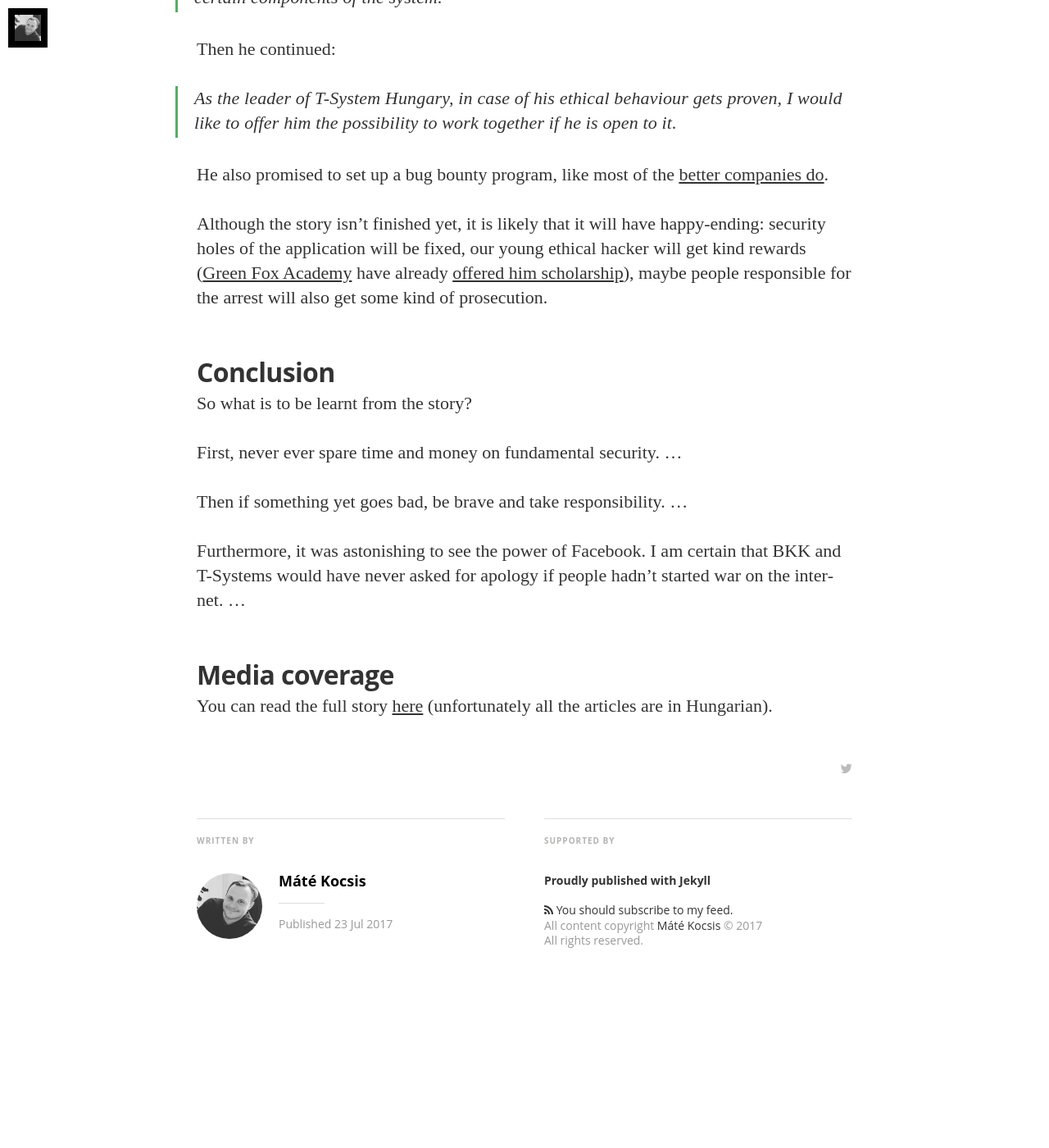
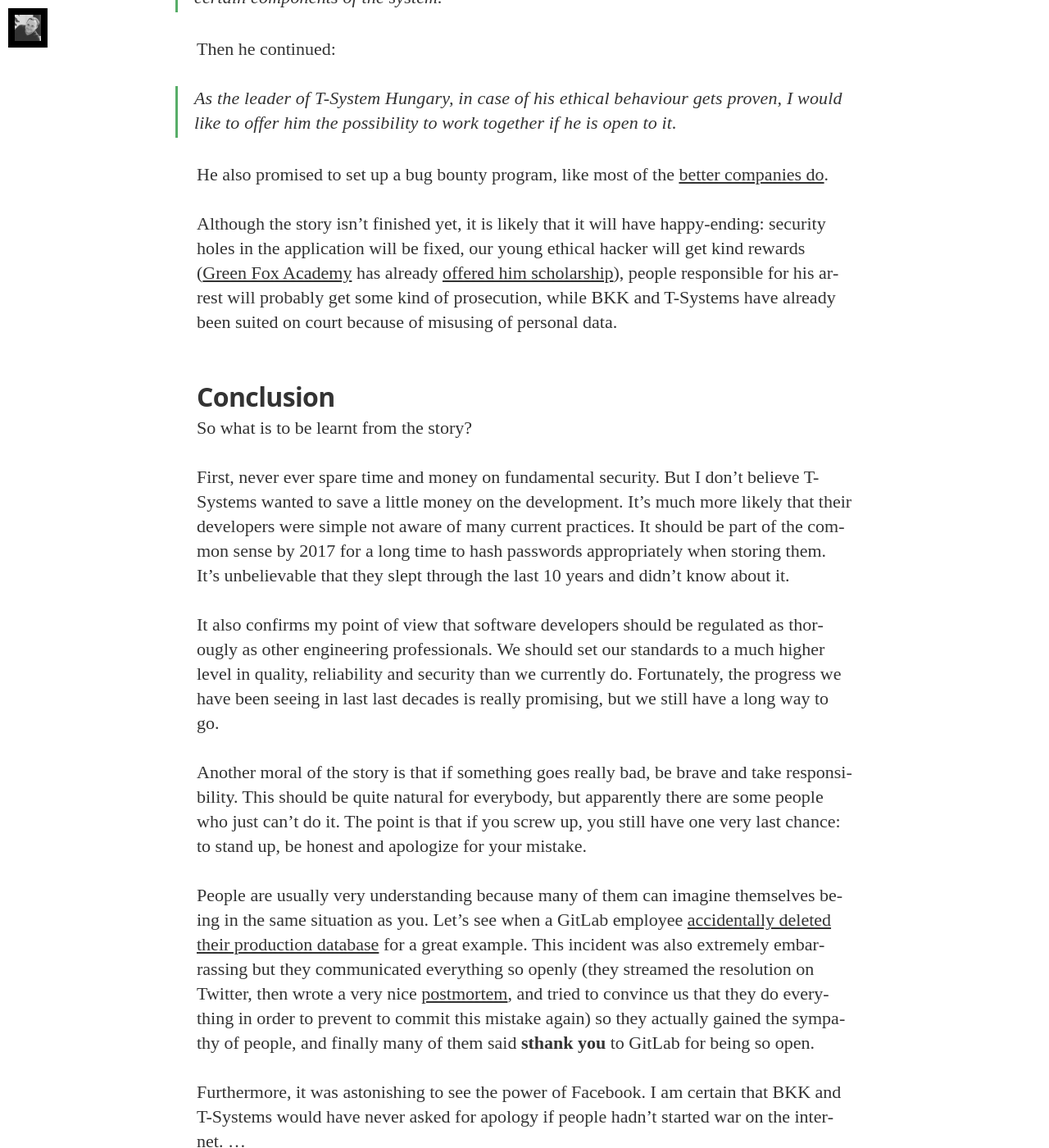
Before and after one commit to kocsismate/kocsismate.github.io, a Jekyll site: the page built from _posts/2017-07-23-18-year-old-ethical-hacker-got-arrested-in-hungary.md, in a window 1280 px wide and 1400 px high, scrolled down 7519 px. Shown: the whole window at 82% size. Built offline with Jekyll 4.4.1, drawn with Linux system fonts in a browser that asks for light colours; nearby versions of some CDN libraries; some web fonts are replaced; comment, search, counter and statistics services are not loaded; before the commit the page ends 8815 px from its top, so only the background shows below that; some of the changed text lies outside the part shown.

Commit message:
Add more conclusion

```diff
--- a/_posts/2017-07-23-18-year-old-ethical-hacker-got-arrested-in-hungary.md
+++ b/_posts/2017-07-23-18-year-old-ethical-hacker-got-arrested-in-hungary.md
@@ -124,18 +124,34 @@
 
 He also promised to set up a bug bounty program, like most of the [better companies do][github-bounty].
 
-Although the story isn't finished yet, it is likely that it will have happy-ending: security holes of the application
-will be fixed, our young ethical hacker will get kind rewards ([Green Fox Academy][greenfox-website] have already
-[offered him scholarship][greenfox-facebook]), maybe people responsible for the arrest will also get some kind of
-prosecution.
+Although the story isn't finished yet, it is likely that it will have happy-ending: security holes in the application
+will be fixed, our young ethical hacker will get kind rewards ([Green Fox Academy][greenfox-website] has already
+[offered him scholarship][greenfox-facebook]), people responsible for his arrest will probably get some kind of prosecution,
+while BKK and T-Systems have already been suited on court because of misusing of personal data.
 
 ## Conclusion
 
 So what is to be learnt from the story?
 
-First, never ever spare time and money on fundamental security. ...
+First, never ever spare time and money on fundamental security. But I don't believe T-Systems wanted to save a little money
+on the development. It's much more likely that their developers were simple not aware of many current practices. It
+should be part of the common sense by 2017 for a long time to hash passwords appropriately when storing them.
+It's unbelievable that they slept through the last 10 years and didn't know about it.
 
-Then if something yet goes bad, be brave and take responsibility. ...
+It also confirms my point of view that software developers should be regulated as thorougly as other engineering professionals.
+We should set our standards to a much higher level in quality, reliability and security than we currently do. Fortunately,
+the progress we have been seeing in last last decades is really promising, but we still have a long way to go.
+
+Another moral of the story is that if something goes really bad, be brave and take responsibility. This should be quite
+natural for everybody, but apparently there are some people who just can't do it. The point is that if you screw up,
+you still have one very last chance: to stand up, be honest and apologize for your mistake.
+
+People are usually very understanding because many of them can imagine themselves being in the same situation as you.
+Let's see when a GitLab employee [accidentally deleted their production database][gitlab-incident] for a great example.
+This incident was also extremely embarrassing but they communicated everything so openly (they streamed the resolution
+on Twitter, then wrote a very nice [postmortem][gitlab-postmortem], and tried to convince us that they do everything in
+order to prevent to commit this mistake again) so they actually gained the sympathy of people, and finally many of them
+said **sthank you** to GitLab for being so open.
 
 Furthermore, it was astonishing to see the power of Facebook. I am certain that BKK and T-Systems would have never asked
 for apology if people hadn't started war on the internet. ...
@@ -160,6 +176,8 @@
 [github-bounty]: https://bounty.github.com
 [greenfox-website]: https://www.en.greenfoxacademy.com/
 [greenfox-facebook]: https://www.facebook.com/greenfoxacademy/posts/2035341296693791
+[gitlab-incident]: https://about.gitlab.com/2017/02/01/gitlab-dot-com-database-incident/
+[gitlab-postmortem]: https://about.gitlab.com/2017/02/10/postmortem-of-database-outage-of-january-31/
 
 [bkk-app]: /assets/image/2017-07-23-18-year-old-ethical-hacker-got-arrested-in-hungary/bkk-app.jpg
 [bkk-ssl]: /assets/image/2017-07-23-18-year-old-ethical-hacker-got-arrested-in-hungary/bkk-ssl.jpg
```
Also changed, not shown: other parts of _posts/2017-07-23-18-year-old-ethical-hacker-got-arrested-in-hungary.md (+2 -2 lines).
